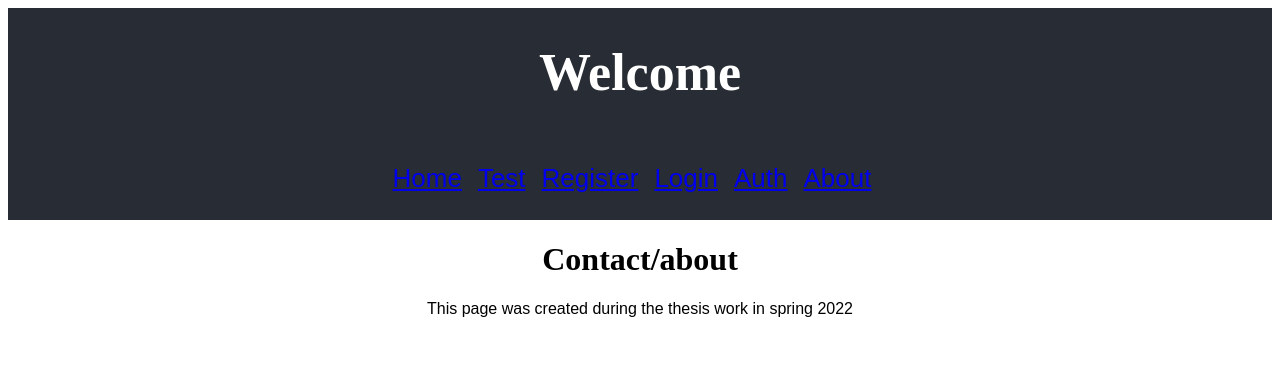
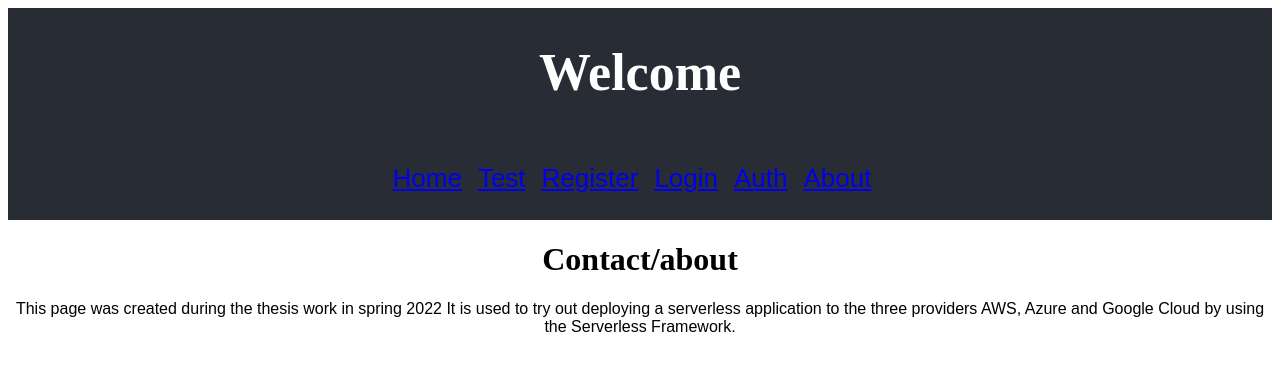
Before and after one commit to emeu17/serverless-react, a React (Create React App) app: page /contact in a window 1280 px wide. Shown: the top 370 px of the page. Built offline with nearby package versions, Linux system fonts and the light colour scheme.

Commit message:
updated info in contact and readme

```diff
--- a/src/pages/Contact.js
+++ b/src/pages/Contact.js
@@ -4,7 +4,10 @@ function Contact() {
     return (
         <div>
         <h1>Contact/about </h1>
-        <p>This page was created during the thesis work in spring 2022 </p>
+        <p>This page was created during the thesis work in spring 2022
+            It is used to try out deploying a serverless application to
+            the three providers AWS, Azure and Google Cloud
+            by using the Serverless Framework.</p>
         </div>
     );
 }
```
Also changed, not shown: 1 other file (tests, documents, lock files or other folders).
